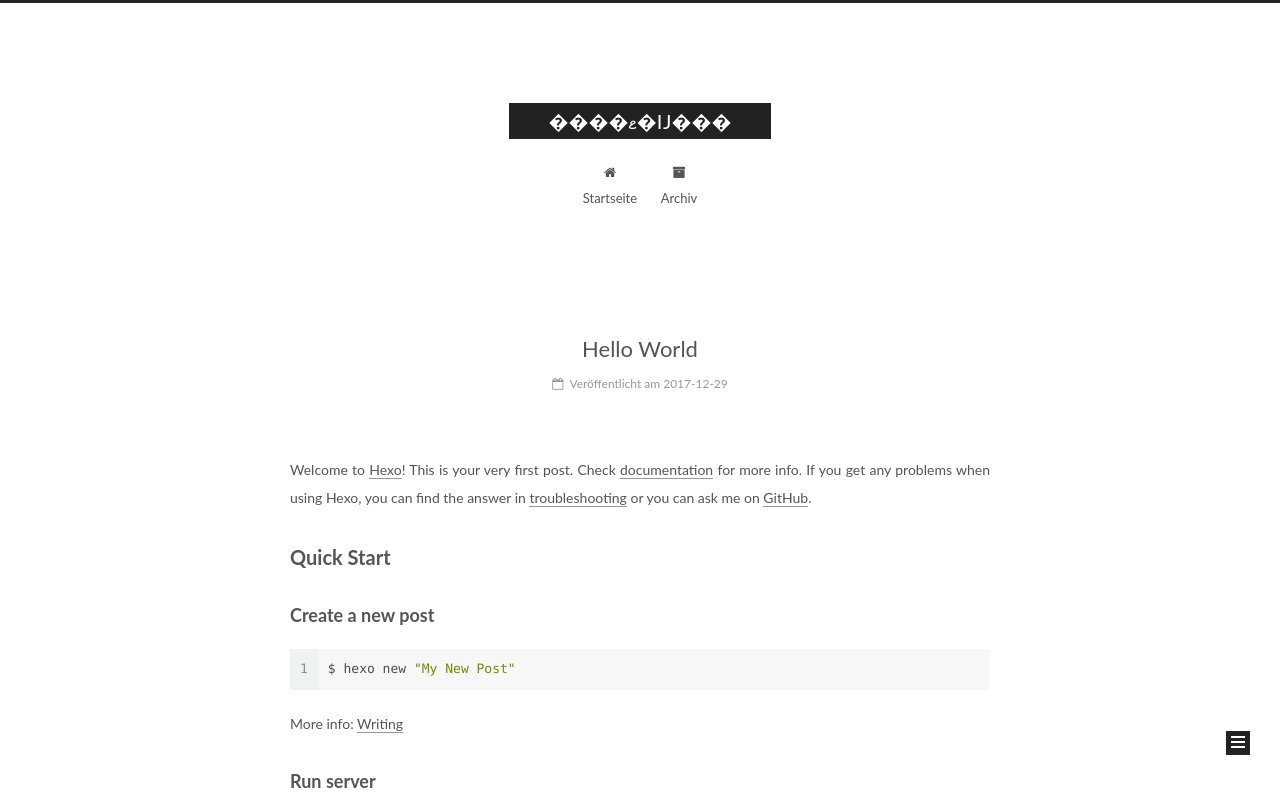
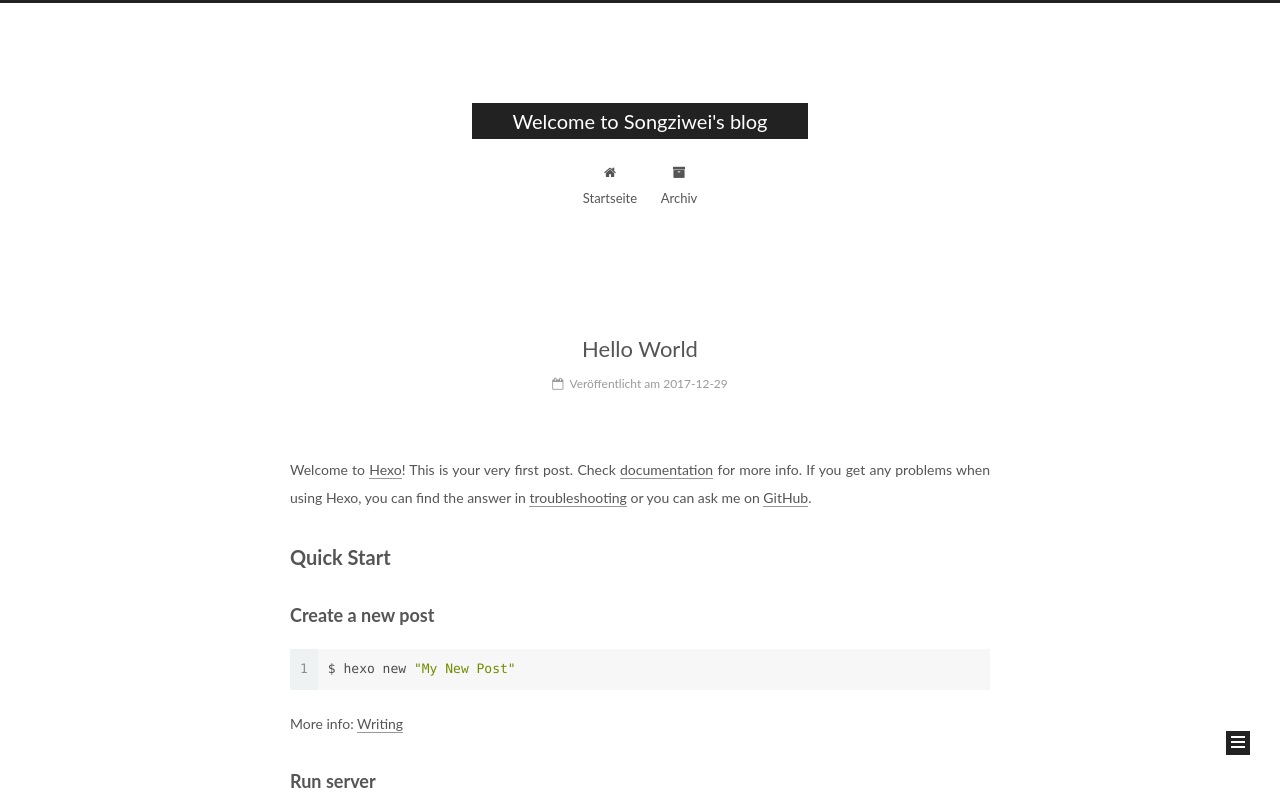
Before and after one commit to 111ZiweiSong/111ZiweiSong.github.io, a plain HTML site: page index.html in a window 1280 px wide. Shown: the top 800 px of the page. Drawn offline with Linux system fonts and the light colour scheme.

Commit message:
Site updated: 2017-12-29 14:28:19

```diff
--- a/css/main.css
+++ b/css/main.css
@@ -1822,7 +1822,7 @@ pre .javascript .function {
   width: 4px;
   height: 4px;
   border-radius: 50%;
-  background: #3ca786;
+  background: #53bb9e;
 }
 .links-of-blogroll {
   font-size: 13px;
--- a/index.html
+++ b/index.html
@@ -80,11 +80,11 @@
 
 
 <meta property="og:type" content="website">
-<meta property="og:title" content="����ޱ�Ĳ���">
+<meta property="og:title" content="Welcome to Songziwei&#39;s blog">
 <meta property="og:url" content="http://yoursite.com/index.html">
-<meta property="og:site_name" content="����ޱ�Ĳ���">
+<meta property="og:site_name" content="Welcome to Songziwei&#39;s blog">
 <meta name="twitter:card" content="summary">
-<meta name="twitter:title" content="����ޱ�Ĳ���">
+<meta name="twitter:title" content="Welcome to Songziwei&#39;s blog">
 
 
 
@@ -120,7 +120,7 @@
 
 
 
-  <title>����ޱ�Ĳ���</title>
+  <title>Welcome to Songziwei's blog</title>
 
 
 
@@ -151,7 +151,7 @@
     <div class="custom-logo-site-title">
       <a href="/"  class="brand" rel="start">
         <span class="logo-line-before"><i></i></span>
-        <span class="site-title">����ޱ�Ĳ���</span>
+        <span class="site-title">Welcome to Songziwei's blog</span>
         <span class="logo-line-after"><i></i></span>
       </a>
     </div>
@@ -237,7 +237,7 @@
     </span>
 
     <span hidden itemprop="publisher" itemscope itemtype="http://schema.org/Organization">
-      <meta itemprop="name" content="����ޱ�Ĳ���">
+      <meta itemprop="name" content="Welcome to Songziwei's blog">
     </span>
 
 
```
Also changed, not shown: 2017/12/29/hello-world/index.html (+4 -4 lines), archives/2017/12/index.html (+5 -5 lines), archives/2017/index.html (+5 -5 lines), archives/index.html (+5 -5 lines).
